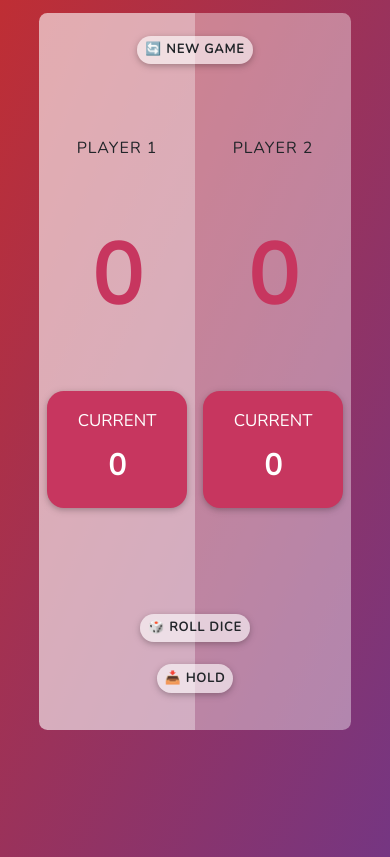
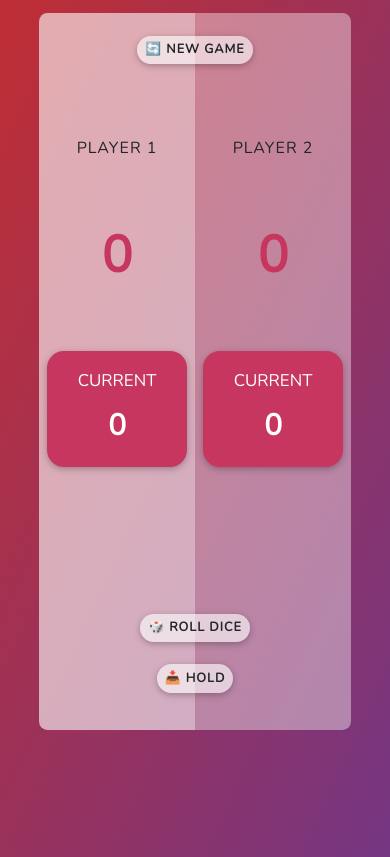
Before and after one commit to HafizTauheedAli/Dice_Game, a plain HTML site: page index.html in a window 390 px wide. Drawn offline with nearby package versions, Linux system fonts and the light colour scheme.

Commit message:
Update style.css

```diff
--- a/css/style.css
+++ b/css/style.css
@@ -121,7 +121,7 @@ height: 50vh;
         }
         .score{
             margin-bottom: 4rem;
-            font-size: 10vh;
+            font-size: 6vh;
         }
 
 
```
